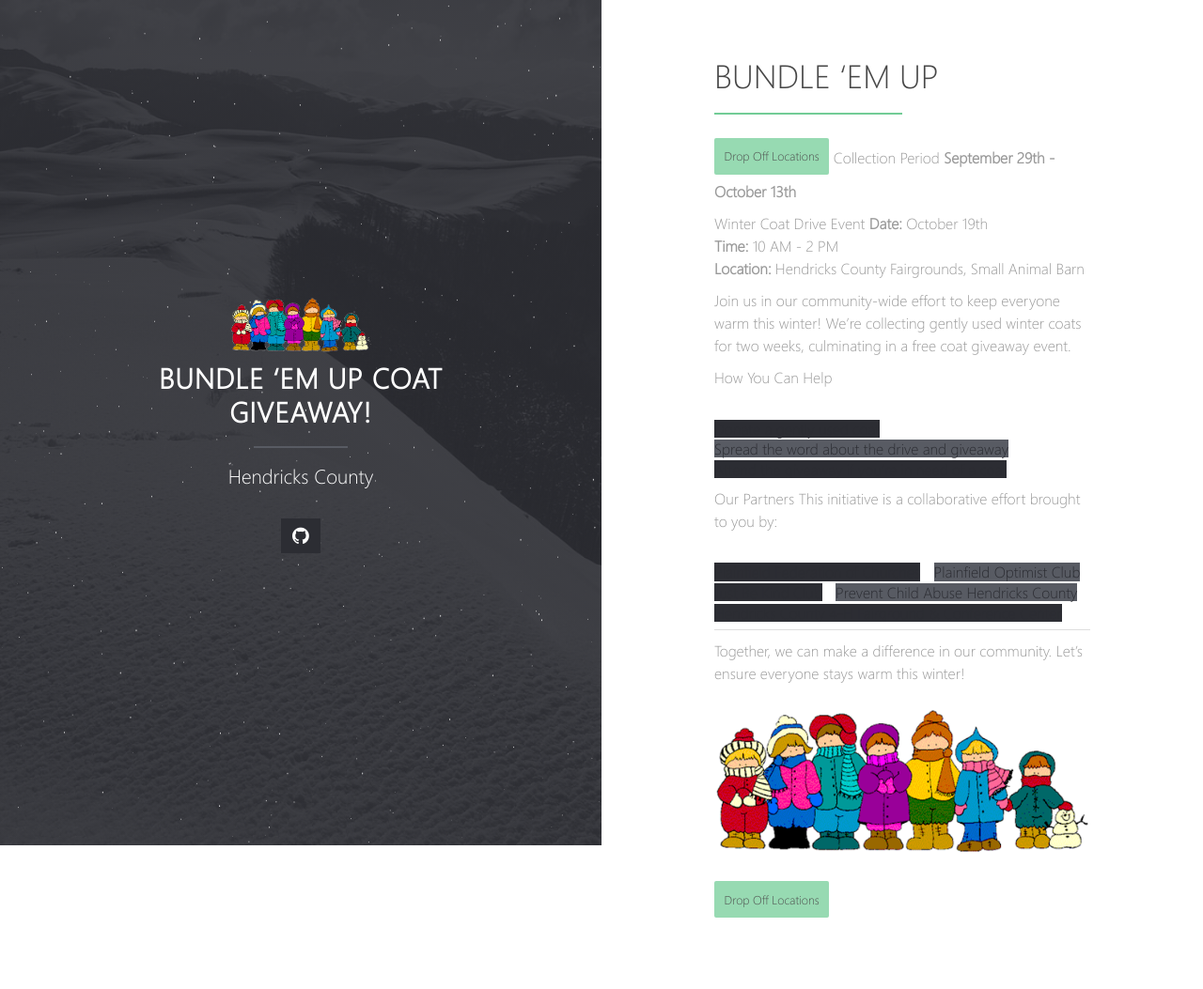
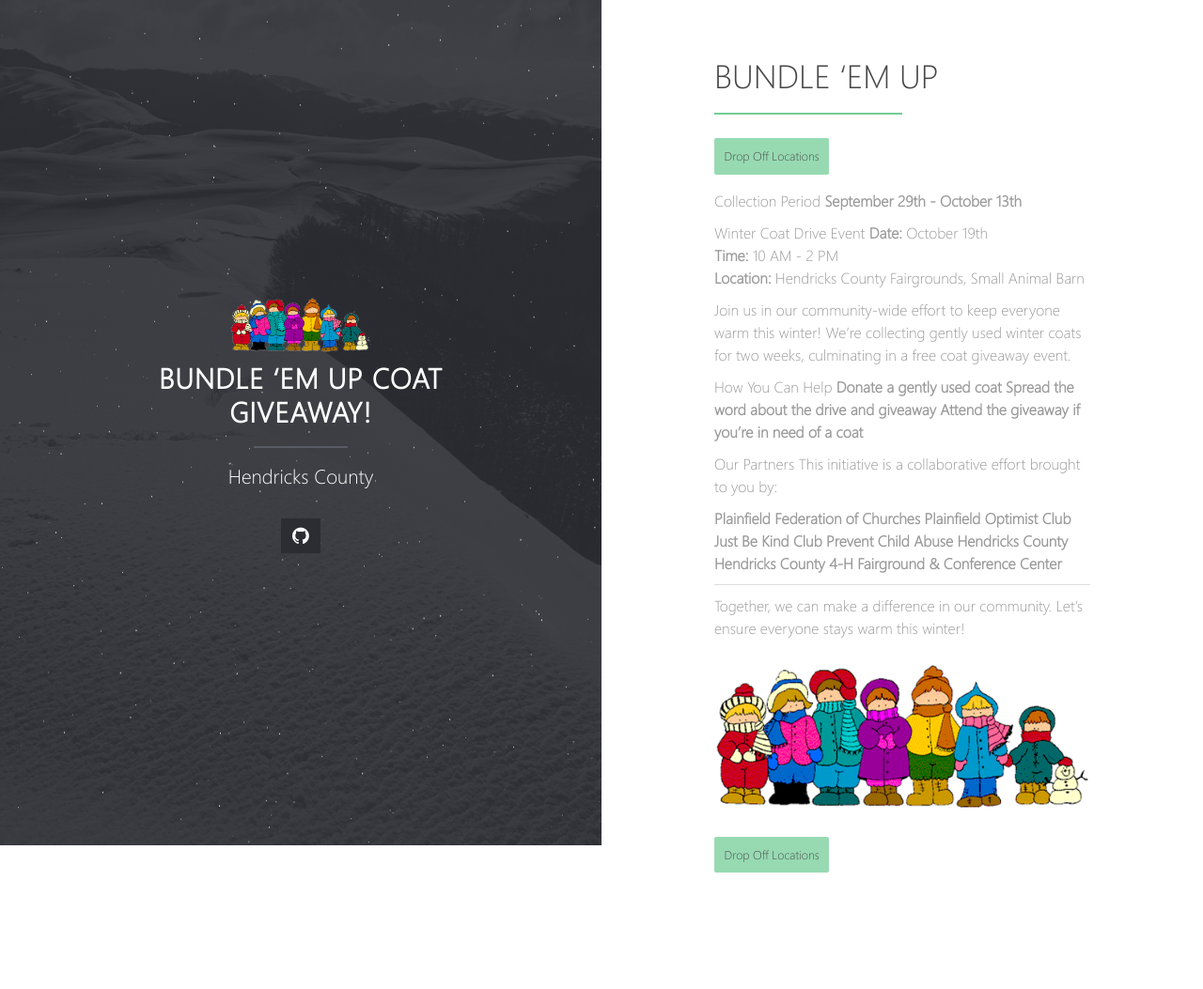
Before and after one commit to Bwaite43/bundleemup.com, a Jekyll site: the page built from index.md, in a window 1280 px wide. Shown: the whole page at 94% size. Built offline with Jekyll 4.4.1, drawn with Linux system fonts in a browser that asks for light colours; our own code applies the rules of GitHub Pages for plain Markdown files; after the commit the page ends 1006 px from its top, so only the background shows below that.

```diff
--- a/index.md
+++ b/index.md
@@ -3,6 +3,7 @@ layout: home
 ---
 # BUNDLE ‘EM UP
 [Drop Off Locations](https://bwaite43.github.io/bundleemup.com//dropoff-locations/){: .btn .btn_success}
+
 Collection Period
 **September 29th - October 13th**
 
@@ -14,18 +15,18 @@ Winter Coat Drive Event
 Join us in our community-wide effort to keep everyone warm this winter! We're collecting gently used winter coats for two weeks, culminating in a free coat giveaway event.
 
 How You Can Help
-- Donate a gently used coat
-- Spread the word about the drive and giveaway
-- Attend the giveaway if you're in need of a coat
+**Donate a gently used coat**
+**Spread the word about the drive and giveaway**
+**Attend the giveaway if you're in need of a coat**
 
 Our Partners
 This initiative is a collaborative effort brought to you by:
 
-- Plainfield Federation of Churches
-- Plainfield Optimist Club
-- Just Be Kind Club
-- Prevent Child Abuse Hendricks County
-- Hendricks County 4-H Fairground & Conference Center
+**Plainfield Federation of Churches**
+**Plainfield Optimist Club**
+**Just Be Kind Club**
+**Prevent Child Abuse Hendricks County**
+**Hendricks County 4-H Fairground & Conference Center**
 
 ---
 
```
